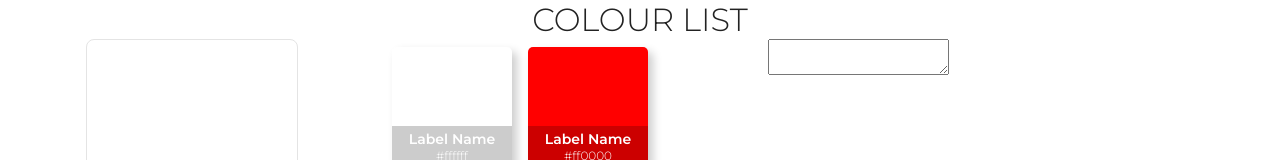
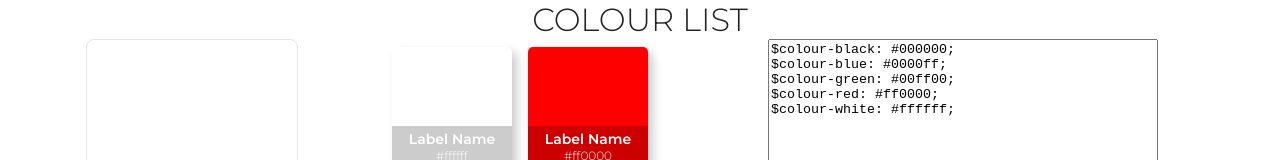
Before and after one commit to A-A-Z/colourlist, a Vue app: page / in a window 1280 px wide. Shown: the top 160 px of the page. Built offline with nearby package versions, Linux system fonts and the light colour scheme.

Commit message:
Added output section with tests

```diff
--- a/src/App.vue
+++ b/src/App.vue
@@ -13,7 +13,11 @@
 
     <List :colours='colours' />
 
-    <Output :colours='colours' />
+    <Output
+      :colours='colours'
+      :colourTxt='colourTxt'
+      :isLowercase='configIsLowercase'
+    />
 
     <footer class='t-main__footer'>
       <ConfigForm
--- a/src/assets/styles/app.scss
+++ b/src/assets/styles/app.scss
@@ -15,6 +15,7 @@
 @import './blocks/o-config';
 @import './blocks/o-main-heading';
 @import './blocks/o-new-colour';
+@import './blocks/o-output';
 
 // molecules
 @import './blocks/m-colour-field';
--- /dev/null
+++ b/src/assets/styles/blocks/_o-output.scss
@@ -0,0 +1,9 @@
+
+.o-output {
+
+  &__textarea {
+    height: 500px;
+    resize: none;
+    width: 100%;
+  }
+}
--- a/src/components/Output.vue
+++ b/src/components/Output.vue
@@ -1,10 +1,16 @@
 <template>
   <section class='t-main__section o-output'>
-    <textarea></textarea>
+    <textarea
+      class='o-output__textarea'
+      v-model='textareaTxt'
+      :readonly='true'
+    />
   </section>
 </template>
 
 <script>
+import GetColourName from '../helpers/GetColourName'
+
 export default {
   name: 'Output',
 
@@ -12,6 +18,39 @@ export default {
     colours: {
       type: Array,
       default: () => []
+    },
+    colourTxt: {
+      type: String,
+      required: true
+    },
+    isLowercase: {
+      type: Boolean,
+      default: true
+    }
+  },
+
+  methods: {
+    colourCase (string) {
+      return this.configIsLowercase ? string.toLowerCase() : string.toUpperCase()
+    }
+  },
+
+  computed: {
+    textareaTxt () {
+      // set the correct caing for the HEX value
+      const colourCase = (string) => this.isLowercase ? string.toLowerCase() : string.toUpperCase()
+
+      // formats the colour name for the SCSS var
+      const formatColourTxt = (colour) => GetColourName(colour).replace(' ', '-').toLowerCase();
+
+      // format the line of SCSS code
+      const scssLine = (colour) => `$${this.colourTxt}-${formatColourTxt(colour)}: ${colourCase(colour)};`
+
+      // convert colours array into an array of SCSS lines
+      const scssLines = this.colours.map(scssLine)
+
+      // sort array, convert to string with line breaks and return
+      return scssLines.sort().join('\n')
     }
   }
 }
```
Also changed, not shown: 1 other file (tests, documents, lock files or other folders).
